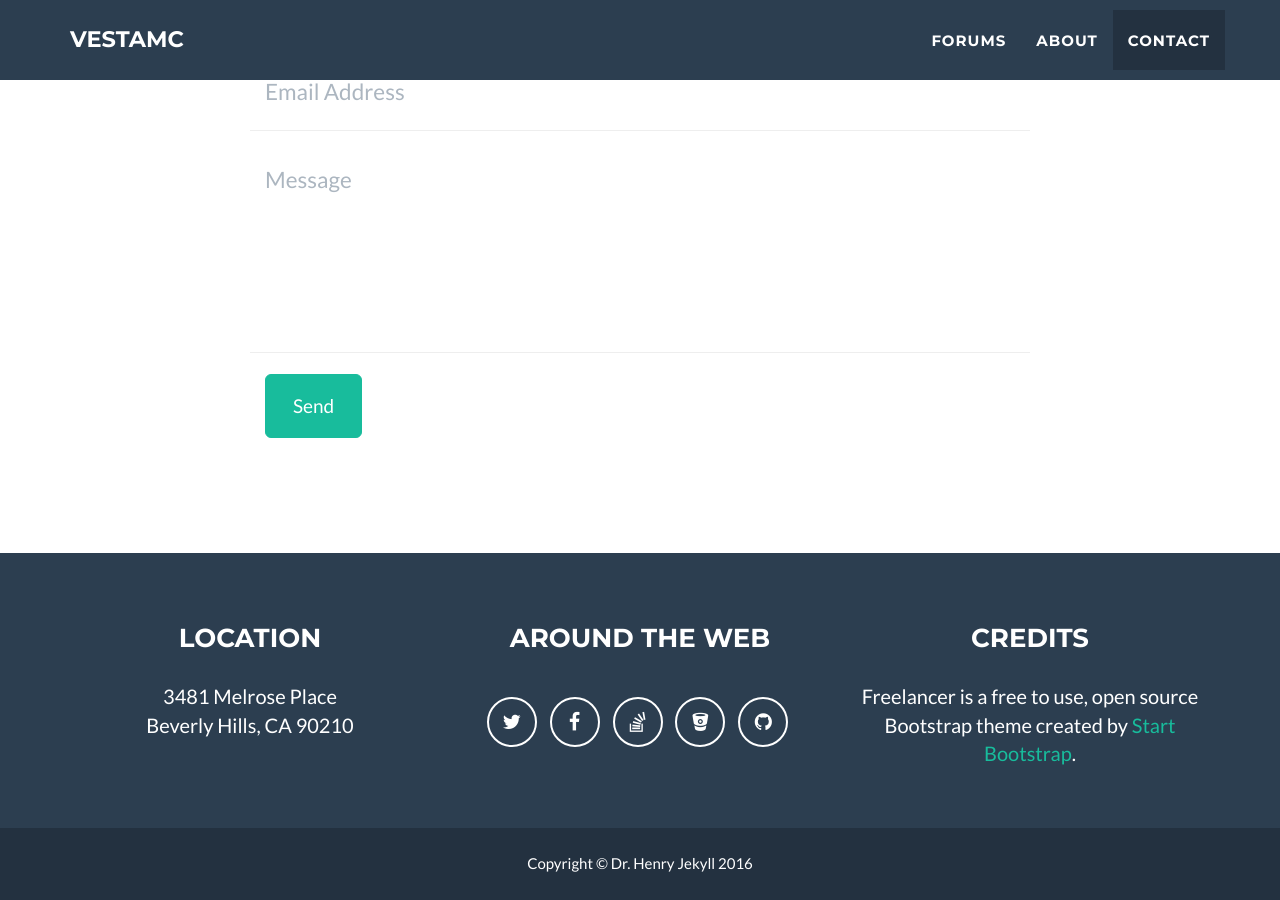
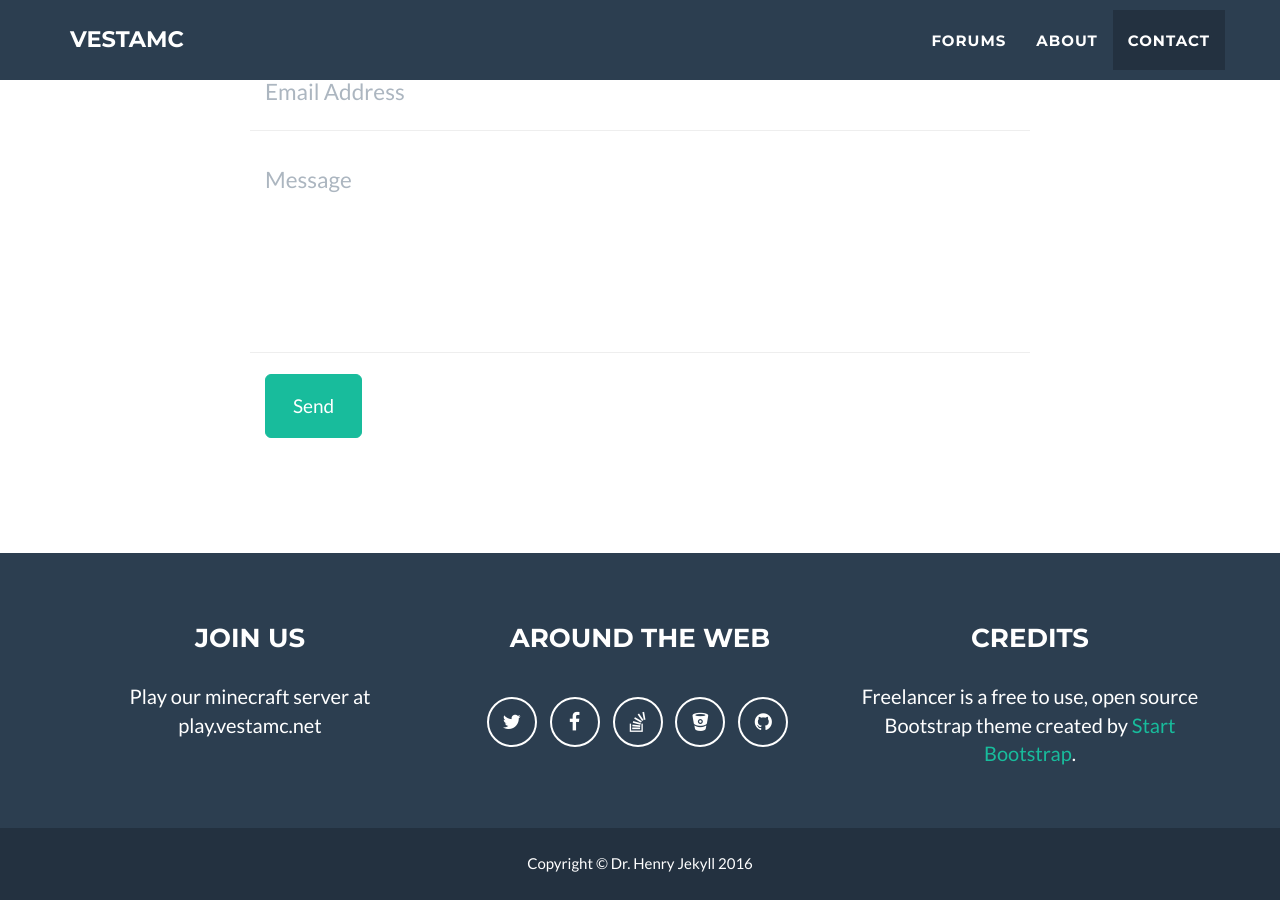
Before and after one commit to Mercaturas/Mercaturas.github.io, a Jekyll site: the page built from index.html, in a window 1280 px wide and 900 px high, scrolled down 2485 px. Built offline with Jekyll 4.4.1, drawn with Linux system fonts in a browser that asks for light colours.

Commit message:
Update footer.html

```diff
--- a/_includes/footer.html
+++ b/_includes/footer.html
@@ -4,12 +4,8 @@
             <div class="container">
                 <div class="row">
                     <div class="footer-col col-md-4">
-                        <h3>{{ site.footer.location }}</h3>
-                        <p>
-                            {% for adress in site.address %}
-                                {{ adress.line }} <br>
-		                    {% endfor %}
-                        </p>
+                        <h3>Join us</h3>
+                        <p>Play our minecraft server at play.vestamc.net</p>
                     </div>
                     <div class="footer-col col-md-4">
                         <h3>{{ site.footer.social }}</h3>
```
